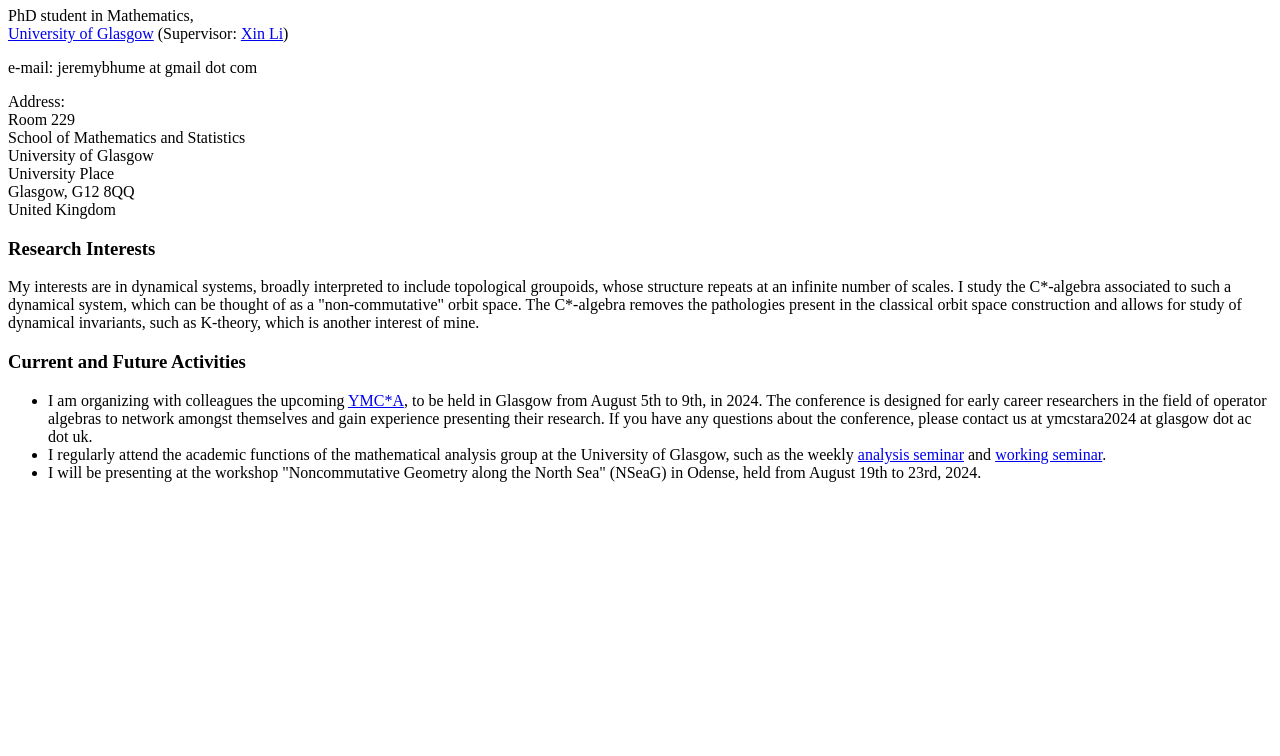
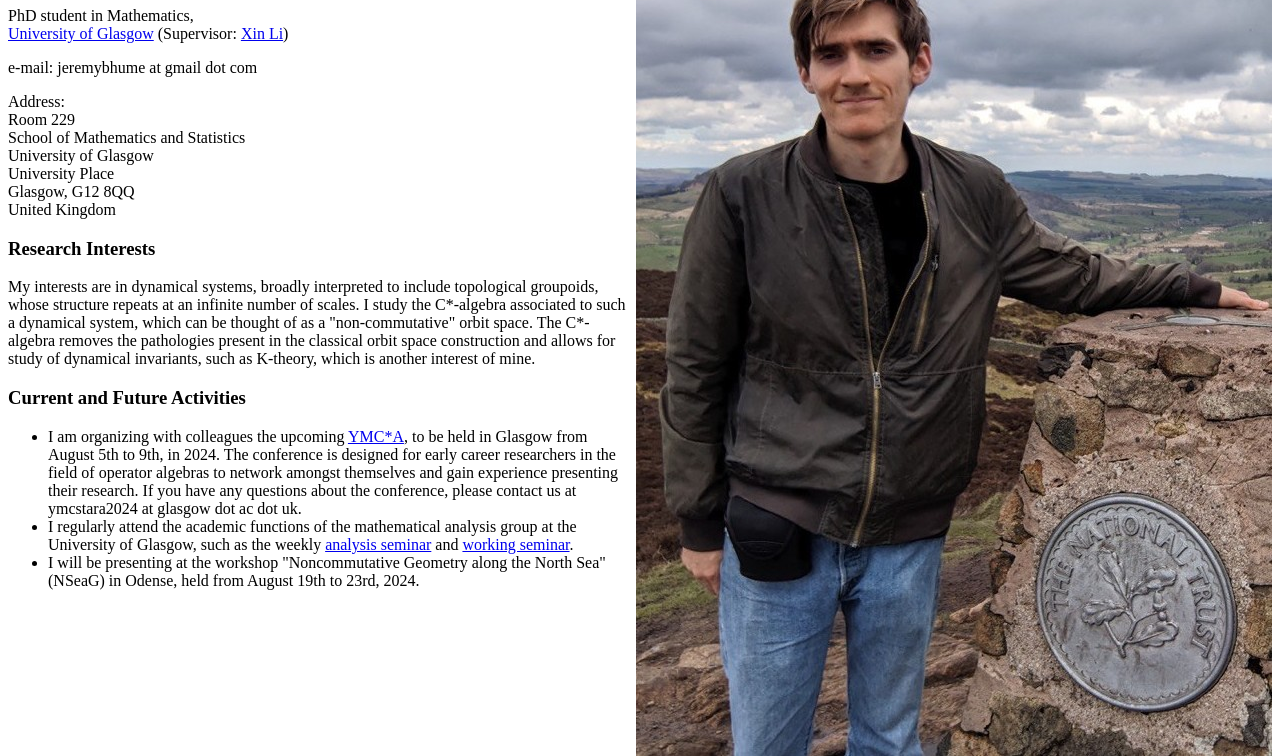
Before and after one commit to jeremybhume/jeremybhume.github.io, a plain HTML site: page index.html in a window 1280 px wide. Shown: the part 99-855 px from the top of the page. Before the commit the page ends 800 px from the top, so only its background shows below. Drawn offline with Linux system fonts and the light colour scheme.

Commit message:
Update index.html to add picture

```diff
--- a/index.html
+++ b/index.html
@@ -4,7 +4,7 @@
 <a href="?">Home</a>&nbsp;&nbsp;&nbsp;&nbsp;<a href="./research.html">Research</a>&nbsp;&nbsp;&nbsp;&nbsp;<a href="./conferences.html">Conferences and Talks</a>&nbsp;&nbsp;&nbsp;&nbsp;<a href="./Hume_CV.pdf">CV</a>
 </div>
 <head>
-<img src="image. jpg" alt="image goes here" style="float: right;">
+<img src="./Hume_Pic.jpg.jpg" alt="Picture of Jeremy" style="float: right;">
 <title>Jeremy B. Hume</title>
 </head>
 <body>
```
